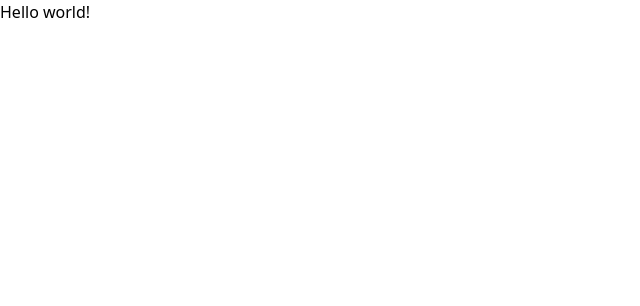
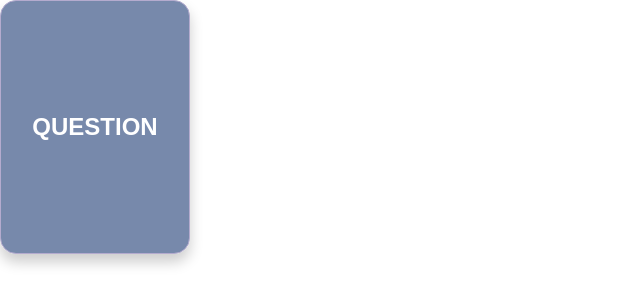
Before and after one commit to SamanthaTy/Memorize-Front-v2, a React (Vite) app in the folder memorize-front/: page / in a window 1280 px wide. Shown: the top 306 px of the page, without its empty margins (0-640 px from the left). Built offline with nearby package versions, Linux system fonts and the light colour scheme.

Commit message:
feat: prevent flip  propagate when click on buttons style:color & buttons

```diff
--- a/memorize-front/src/components/App/App.tsx
+++ b/memorize-front/src/components/App/App.tsx
@@ -1,10 +1,7 @@
+import Card from "../Card";
+
 function App() {
-
-  return (
-    <h1 className="bgtext-3xl font-bold underline">
-      Hello world!
-    </h1>
-  )
+  return <Card />;
 }
 
-export default App
+export default App;
--- /dev/null
+++ b/memorize-front/src/components/Card/index.tsx
@@ -0,0 +1,49 @@
+import { useState } from "react";
+import "./style.scss";
+
+function Card() {
+  // Set up a state boolean to know if the flip is true or false
+  const [flip, setFlip] = useState(false);
+
+  // Function who toggle the boolean state variable flip from true to false or from false to true
+  const handleCardClick = () => {
+    setFlip(!flip);
+  };
+
+  // Function to handle button click, event stop the click event propagation
+  const handleButtonClick = (event: React.MouseEvent<HTMLButtonElement>) => {
+    event.stopPropagation();
+  };
+
+  return (
+    <div
+      className={`flip-card ${flip ? "flip" : ""}`}
+      onClick={handleCardClick}
+    >
+      <div className="flip-card-inner">
+        <div className="flip-card-front">
+          <p className="title">QUESTION</p>
+        </div>
+        <div className="flip-card-back">
+          <p className="title">ANSWER</p>
+          <div className="flex justify-between absolute bottom-4 w-full">
+            <button
+              className="bg-gray-500 text-white px-4 py-2 ml-2 rounded"
+              onClick={handleButtonClick}
+            >
+              Edit
+            </button>
+            <button
+              className="bg-gray-500 text-white px-4 py-2 mr-2 rounded"
+              onClick={handleButtonClick}
+            >
+              Delete
+            </button>
+          </div>
+        </div>
+      </div>
+    </div>
+  );
+}
+
+export default Card;
--- /dev/null
+++ b/memorize-front/src/components/Card/style.scss
@@ -0,0 +1,53 @@
+.flip-card {
+    background-color: transparent;
+    width: 190px;
+    height: 254px;
+    perspective: 1000px;
+    font-family: sans-serif;
+  }
+
+  .title {
+    font-size: 1.5em;
+    font-weight: 900;
+    text-align: center;
+    margin: 0;
+  }
+
+  .flip-card-inner {
+    position: relative;
+    width: 100%;
+    height: 100%;
+    text-align: center;
+    transition: transform 0.8s;
+    transform-style: preserve-3d;
+  }
+
+  .flip-card.flip .flip-card-inner {
+    transform: rotateY(180deg);
+  }
+
+  .flip-card-front,
+  .flip-card-back {
+    box-shadow: 0 8px 14px 0 rgba(0, 0, 0, 0.2);
+    position: absolute;
+    display: flex;
+    flex-direction: column;
+    justify-content: center;
+    width: 100%;
+    height: 100%;
+    -webkit-backface-visibility: hidden;
+    backface-visibility: hidden;
+    border: 1px solid #b4abce;
+    border-radius: 1rem;
+  }
+
+  .flip-card-front {
+    background-color: (rgba(31, 61, 117, 0.603));
+    color: #ffffff;
+  }
+
+  .flip-card-back {
+    background-color: (#517ddb);
+    color: #ffffff;
+    transform: rotateY(180deg);
+  }
```
